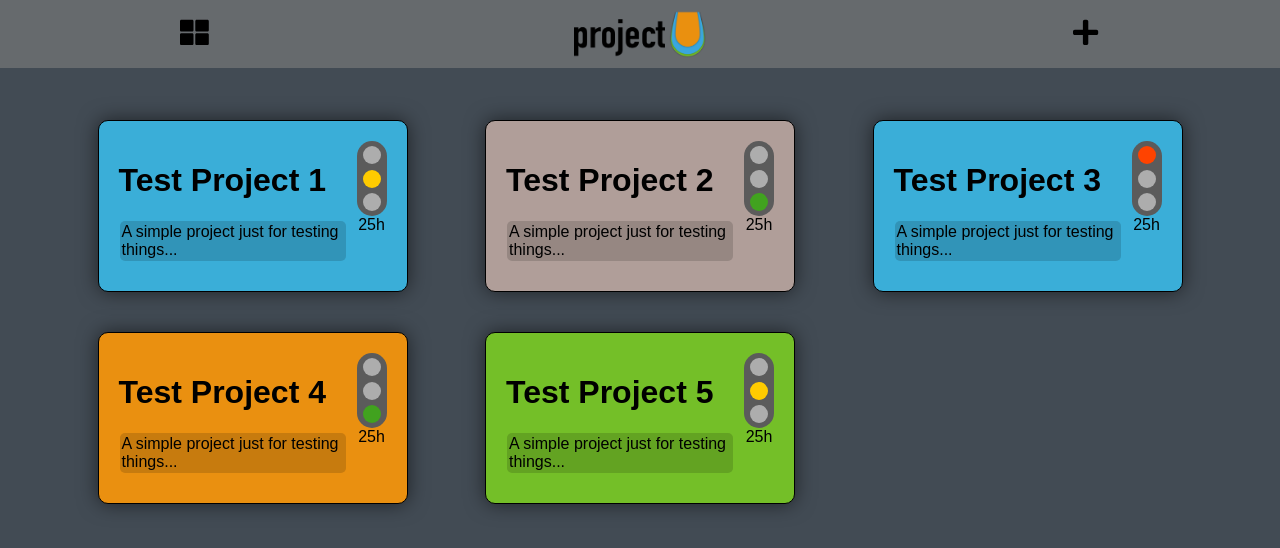
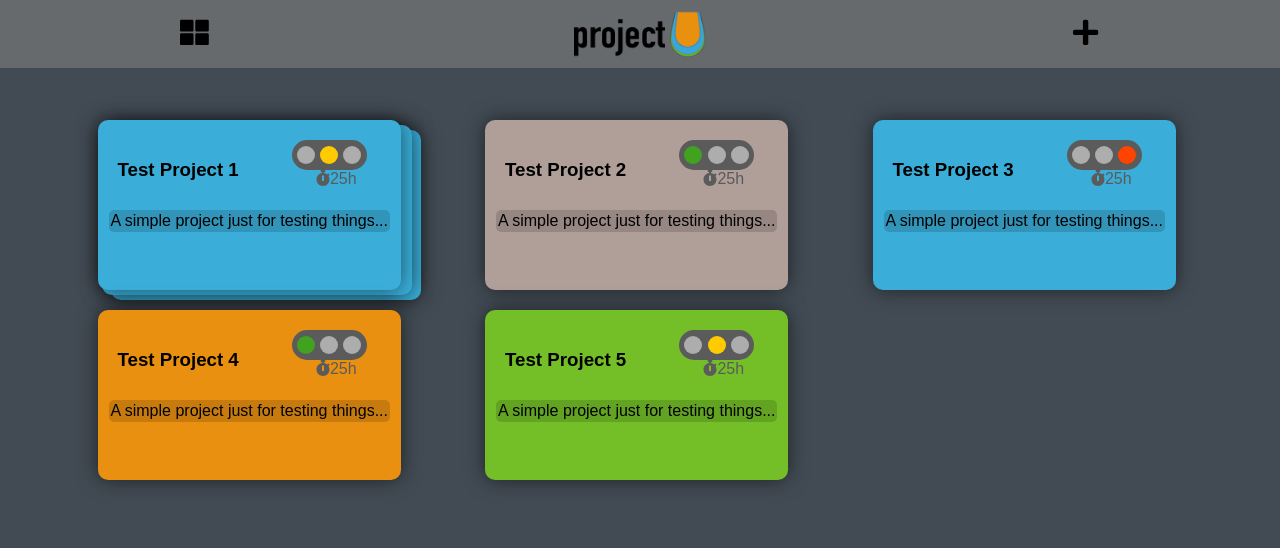
Before and after one commit to RonnyFalconeri/projectU_frontend, an Angular app: page / in a window 1280 px wide. Shown: the top 548 px of the page. Built offline with nearby package versions, Linux system fonts and the light colour scheme.

Commit message:
- removed border - added stack-effect to the projects to see if the project contains of multiple tasks. -added stopwatch-icon to tasks and placed the traffic-light horizontally according to the mockup.

```diff
--- a/src/app/components/project-tile/project-tile.component.html
+++ b/src/app/components/project-tile/project-tile.component.html
@@ -1,23 +1,38 @@
+<div class="everything">
 <div class="project-tile" [ngClass]="{
-    'initiated': project.state === stateEnum.INITIATED,
-    'in-progress': project.state === stateEnum.IN_PROGRESS,
-    'halted': project.state === stateEnum.HALTED,
-    'finished': project.state === stateEnum.FINISHED}">
-  <div class="grid-container" [routerLink]="['/project/', project.id]">
+  'initiated': project.state === stateEnum.INITIATED,
+  'in-progress': project.state === stateEnum.IN_PROGRESS,
+  'halted': project.state === stateEnum.HALTED,
+  'finished': project.state === stateEnum.FINISHED}">
+
+  <div id="grid-container" [routerLink]="['/project/', project.id]">
 
     <div class="project-information">
-      <h1>{{project.title}}</h1>
-      <div class="project-description">
-        {{project.description}}
-      </div>
+      <h3>{{project.title}}</h3>
     </div>
     <div class="project-status">
       <app-traffic-light
         [complexity]="project.complexity"
         [size]="sizeEnum.SMALL"
-        [horizontal]="false"
+        [horizontal]="true"
       ></app-traffic-light>
-      {{project.estimatedDurationInHours}}h
+      <div id="hours">
+        <fa-icon [icon]="faStopwatch"></fa-icon>{{project.estimatedDurationInHours}}h
+      </div>
     </div>
   </div>
+  <div class="project-description">
+    {{project.description}}
+  </div>
 </div>
+<div class="two-tasks" [ngClass]="{
+  'initiated': project.state === stateEnum.INITIATED,
+  'in-progress': project.state === stateEnum.IN_PROGRESS,
+  'halted': project.state === stateEnum.HALTED,
+  'finished': project.state === stateEnum.FINISHED}" *ngIf="project.tasks.length>1"></div>
+  <div class="many-tasks" [ngClass]="{
+  'initiated': project.state === stateEnum.INITIATED,
+  'in-progress': project.state === stateEnum.IN_PROGRESS,
+  'halted': project.state === stateEnum.HALTED,
+  'finished': project.state === stateEnum.FINISHED}" *ngIf="project.tasks.length>2"></div>
+</div>
--- a/src/app/components/project-tile/project-tile.component.scss
+++ b/src/app/components/project-tile/project-tile.component.scss
@@ -1,23 +1,42 @@
 .project-tile {
+  position: absolute;
   height: 150px;
-  border: 1px solid black;
-  background-color: var(--color-state-initiated);
+  border-radius: 10px;
+  padding: 10px;
+  box-shadow: 0px 0px 20px 0px #0000008c;
+  z-index: 3;
+}
+
+.two-tasks{
+  position: relative;
+
+  height: 150px;
+  padding:10px;
+  bottom:-5px;
+  left:4px;
+
+  border-radius: 10px;
+  box-shadow: 0px 0px 20px 0px #0000008c;
+  z-index: 2;
+}
+
+.many-tasks{
+  position: relative;
+
+  height: 150px;
+  padding:10px;
+  bottom:160px;
+  left:13px;
+
+  border-radius: 10px;
+  box-shadow: 0px 0px 20px 0px #0000008c;
+  z-index: 1;
+}
+
+.everything{
+  height: 150px;
   margin: 20px;
   border-radius: 10px;
-
-  padding: 10px;
-  box-shadow: 0px 0px 20px 0px #0000008c;
-}
-
-
-.symbol {
-  display: flex;
-  width: 100%;
-  height: 100%;
-  justify-content: center;
-  align-items: center;
-  font-size: 12rem;
-  font-family: cursive;
 }
 
 .project-description{
@@ -26,16 +45,25 @@
   margin: 1px;
   border-radius: 5px;
 }
+.project-information{
+  grid-column-start: 1;
+  grid-column-end: 4;
+}
 
 .project-status{
   text-align: center;
 }
 
-.grid-container{
+#hours{
+  color: var(--color-font-secondary);
+}
+
+#grid-container{
   display: grid;
-  grid-template-columns: auto auto;
+  grid-template-columns: auto auto auto auto;
   grid-gap: 10px;
   padding: 10px;
+  z-index: 1;
 }
 
 .initiated {
@@ -54,7 +82,7 @@
   background-color: var(--color-state-finished);
 }
 
-.project-tile:hover {
+.everything:hover {
   opacity: 0.8;
   cursor: pointer;
 }
--- a/src/app/components/project-tile/project-tile.component.ts
+++ b/src/app/components/project-tile/project-tile.component.ts
@@ -2,6 +2,7 @@ import { Project } from 'src/app/shared/models/Project';
 import {Component, Input, OnInit} from "@angular/core";
 import {Size} from "../traffic-light/Size";
 import { State } from 'src/app/shared/models/State';
+import { faStopwatch } from '@fortawesome/free-solid-svg-icons';
 
 @Component({
   selector: 'app-project-tile',
@@ -14,6 +15,7 @@ export class ProjectTileComponent implements OnInit {
   @Input() project: Project;
   @Input() state: State;
 
+  faStopwatch = faStopwatch;
   stateEnum = State;
   sizeEnum = Size;
 
```
